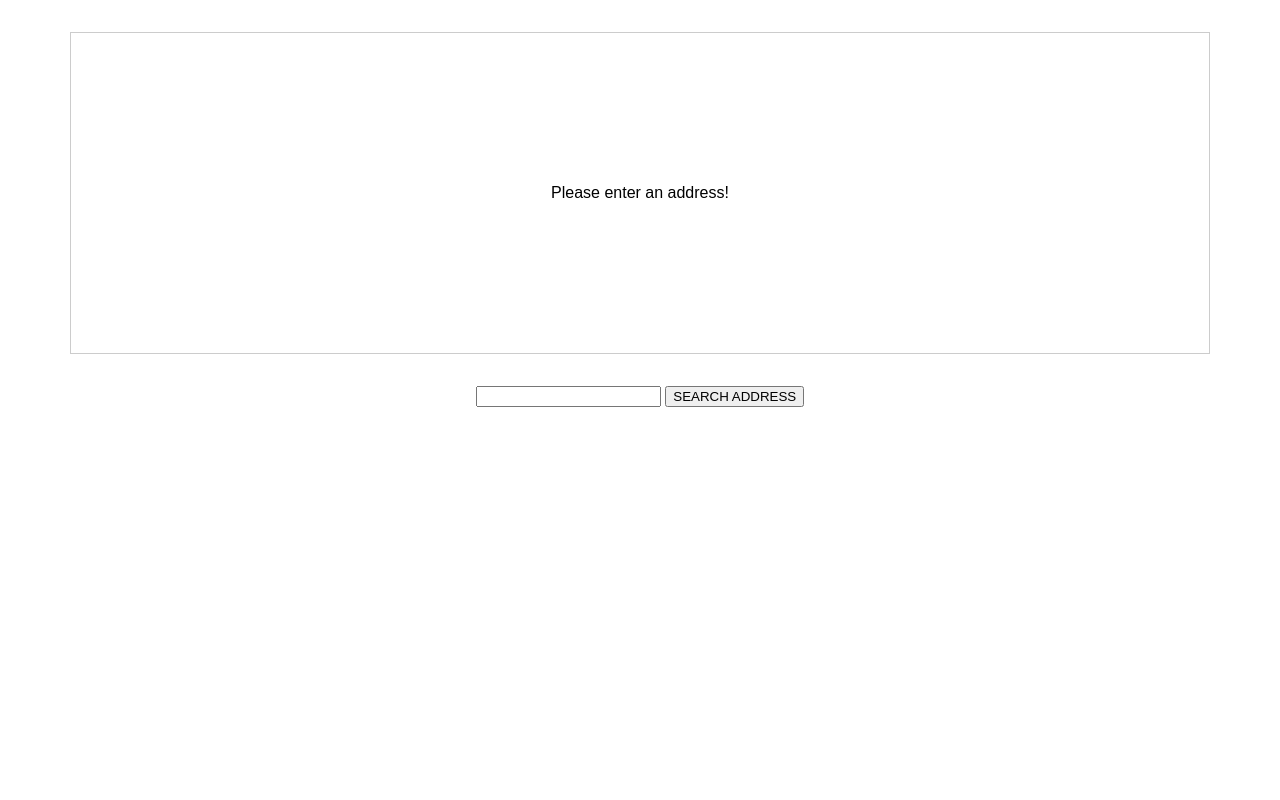
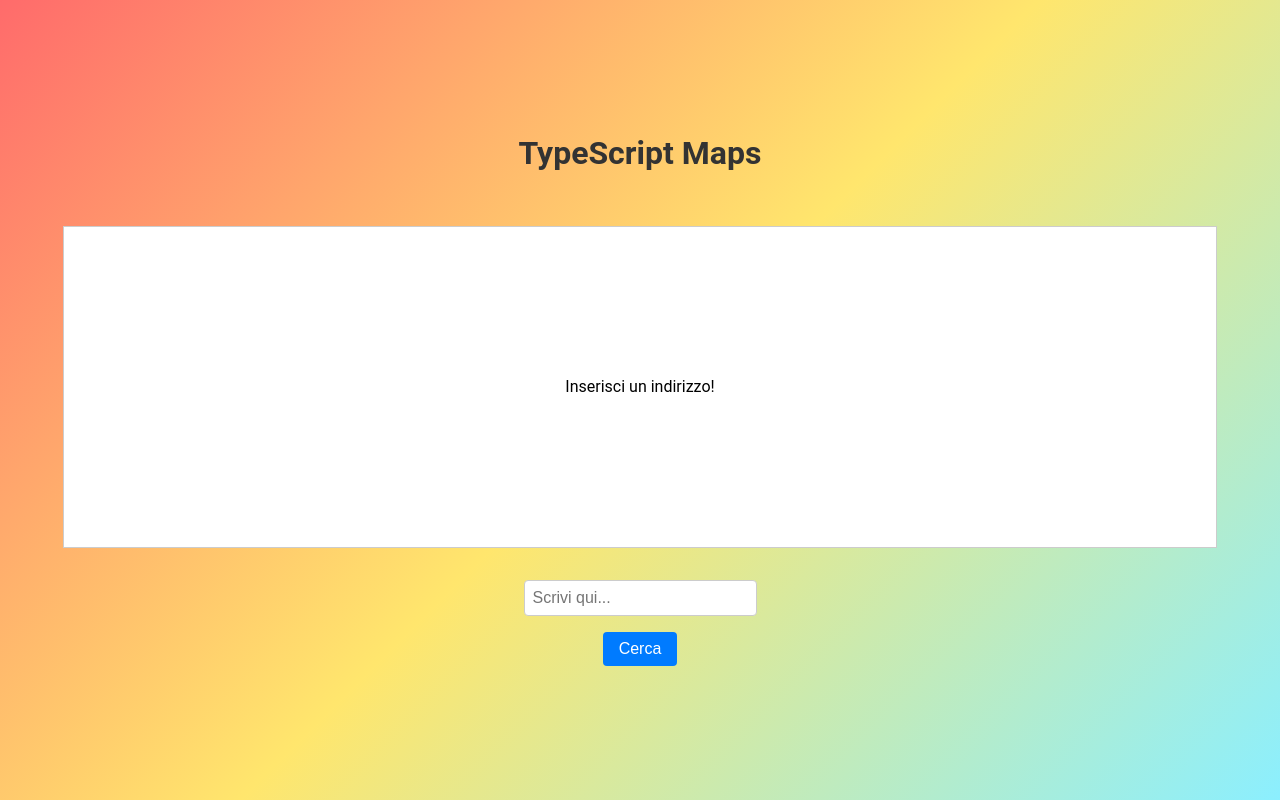
Before and after one commit to Thomas-Basadonne/select-and-share-a-place, a website built with webpack: page index.html in a window 1280 px wide. Built offline with nearby package versions, Linux system fonts and the light colour scheme.

Commit message:
progetto finito

```diff
--- a/app.css
+++ b/app.css
@@ -1,19 +1,63 @@
 html {
-  font-family: sans-serif;
+  font-family: "Roboto", sans-serif;
+}
+
+body {
+  margin: 0;
+  padding: 0;
+  display: flex;
+  flex-direction: column;
+  align-items: center;
+  justify-content: center;
+  height: 100vh;
+  background: linear-gradient(135deg, #ff6b6b, #ffe66d, #8befff);
+}
+
+h1 {
+  margin-top: 0;
+  font-size: 2rem;
+  color: #333;
 }
 
 #map {
   width: 90%;
   height: 20rem;
   border: 1px solid #ccc;
-  margin: 2rem auto;
+  margin-top: 2rem;
   display: flex;
   justify-content: center;
   align-items: center;
   text-align: center;
+  background-color: white;
 }
 
 form {
-  text-align: center;
-  margin: 2rem auto;
+  display: flex;
+  flex-direction: column;
+  align-items: center;
+  margin-top: 2rem;
 }
+
+input[type="text"] {
+  width: 215px;
+  padding: 0.5rem;
+  margin-bottom: 1rem;
+  border: 1px solid #ccc;
+  border-radius: 4px;
+  font-size: 1rem;
+}
+
+button[type="submit"] {
+  padding: 0.5rem 1rem;
+  background-color: #007bff;
+  color: #fff;
+  border: none;
+  border-radius: 4px;
+  cursor: pointer;
+  font-size: 1rem;
+  transition: background-color 0.3s ease;
+}
+
+button[type="submit"]:hover {
+  background-color: #0056b3;
+}
--- a/index.html
+++ b/index.html
@@ -4,17 +4,23 @@
     <meta charset="UTF-8" />
     <meta name="viewport" content="width=device-width, initial-scale=1.0" />
     <meta http-equiv="X-UA-Compatible" content="ie=edge" />
-    <title>Understanding TypeScript</title>
+    <title>My Google Maps</title>
+    <script
+      async
+      defer
+      src="https://maps.googleapis.com/maps/api/js?key=AIzaSyB4ujXTYqioybkQng_YQeONk0sgpoSn6os&loading=async"
+    ></script>
     <script src="dist/bundle.js" defer></script>
-    <link rel="stylesheet" href="app.css">
+    <link rel="stylesheet" href="app.css" />
   </head>
   <body>
+    <h1>TypeScript Maps</h1>
     <div id="map">
-      <p>Please enter an address!</p>
+      <p>Inserisci un indirizzo!</p>
     </div>
     <form>
-      <input type="text" id="address">
-      <button type="submit">SEARCH ADDRESS</button>
+      <input type="text" id="address" placeholder="Scrivi qui..." />
+      <button type="submit">Cerca</button>
     </form>
   </body>
 </html>
--- a/package.json
+++ b/package.json
@@ -20,5 +20,7 @@
     "webpack-cli": "^5.0.1",
     "webpack-dev-server": "^4.11.1"
   },
-  "dependencies": {}
+  "dependencies": {
+    "axios": "^1.6.8"
+  }
 }
--- a/src/app.ts
+++ b/src/app.ts
@@ -1 +1,44 @@
-// Code goes here!
+import axios from "axios";
+
+const form = document.querySelector("form")!;
+const addressInput = document.getElementById("address")! as HTMLInputElement;
+
+const GOOGLE_API_KEY = "AIzaSyB4ujXTYqioybkQng_YQeONk0sgpoSn6os";
+
+declare var google: any;
+
+type GoogleGeocodingResponse = {
+  results: { geometry: { location: { lat: number; lng: number } } }[];
+  status: "OK" | "ZERO_RESULTS";
+};
+
+function searchAddressHandler(event: Event) {
+  event.preventDefault();
+  const enteredAddress = addressInput.value;
+
+  axios
+    .get<GoogleGeocodingResponse>(
+      `https://maps.googleapis.com/maps/api/geocode/json?address=${encodeURI(
+        enteredAddress
+      )}&key=${GOOGLE_API_KEY}`
+    )
+    .then((response) => {
+      if (response.data.status !== "OK") {
+        throw new Error("Non posso trovare la posizione!");
+      }
+      console.log(response);
+      const coordinates = response.data.results[0].geometry.location;
+      const map = new google.maps.Map(document.getElementById("map"), {
+        center: coordinates,
+        zoom: 10,
+      });
+
+      new google.maps.Marker({ position: coordinates, map: map });
+    })
+    .catch((err) => {
+      alert(err.message);
+      console.log(err);
+    });
+}
+
+form.addEventListener("submit", searchAddressHandler);
```
Also changed, not shown: 1 other file.
